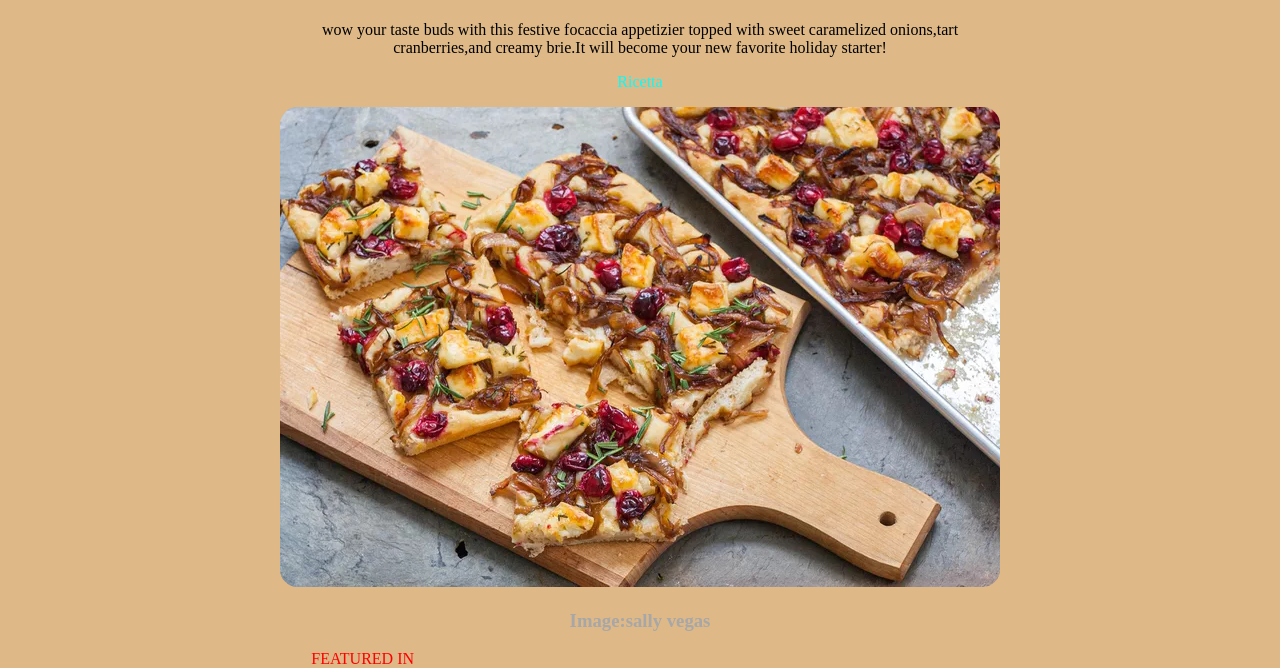
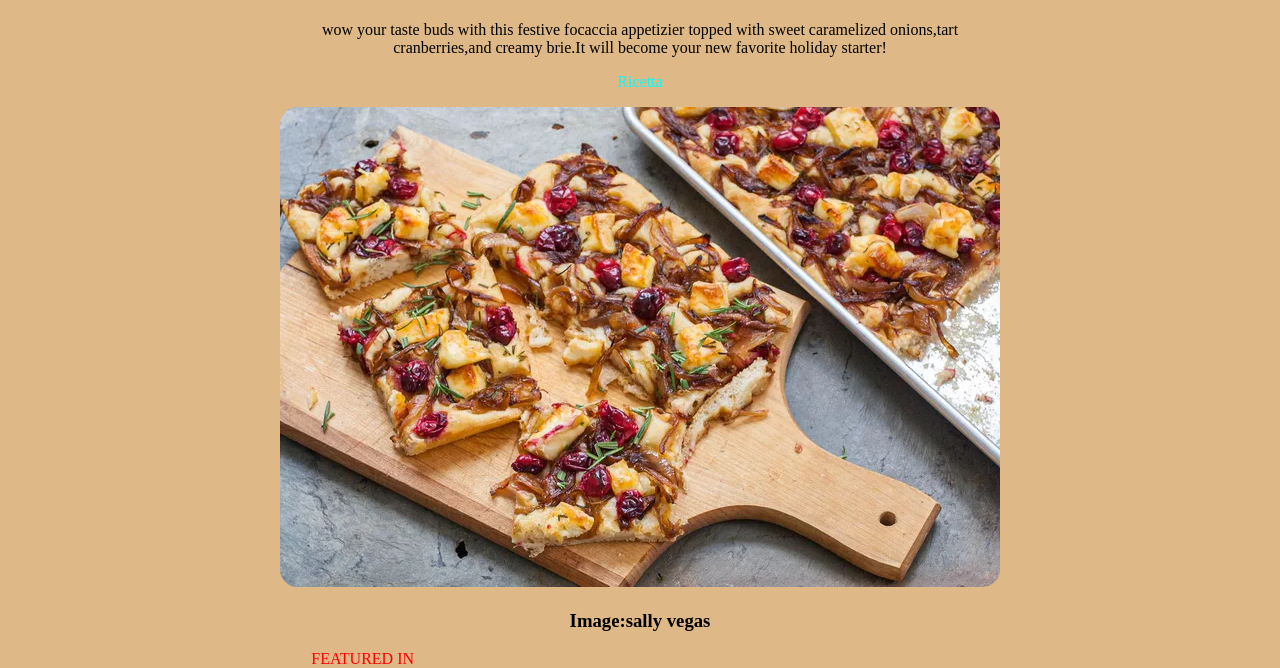
Before and after one commit to Salvatore-12/U1-S1-L3-main, a plain HTML site: page index.html in a window 1280 px wide. Shown: the part 284-952 px from the top of the page. Drawn offline with Linux system fonts and the light colour scheme.

Commit message:
modificato colore del titolo image sally vegas

```diff
--- a/assets/style.css
+++ b/assets/style.css
@@ -1,8 +1,11 @@
 body{text-align: center;
     margin: 0,auto;}
-    .coloreDiSfondo{
+
+.coloreDiSfondo{
         background-color: burlywood;
-    }
+
+}
+
 .logo{
     max-width: 200%;
     text-align: center;
@@ -36,7 +39,7 @@ min-height: 50px;
     font: bold;
 }
 .img-sally-vegas{
-color: rgb(167, 167, 167);
+color: rgb(0, 0, 0);
 }
 .link1{
 text-align:start;
```
